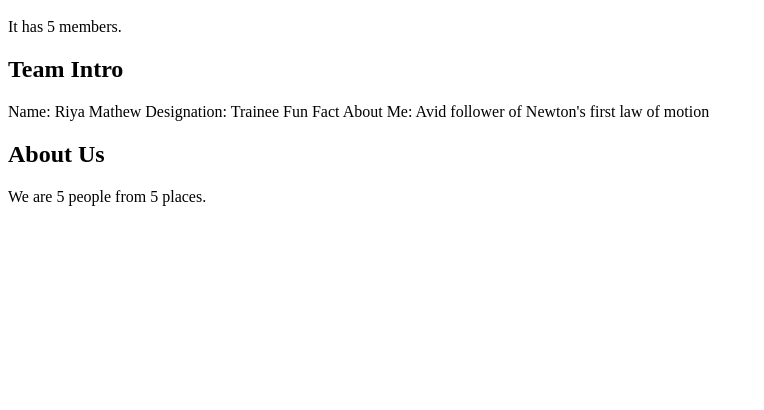
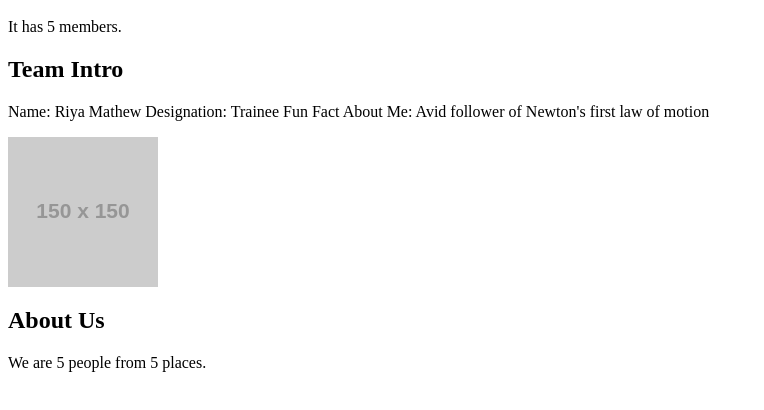
Before and after one commit to Rebekkah123/team-intro1, a plain HTML site: page index.html in a window 1280 px wide. Shown: the part 48-458 px from the top of the page, without its empty margins (0-764 px from the left). Drawn offline with Linux system fonts and the light colour scheme; placeholder pictures from the web are drawn by us.

Commit message:
Added my profile picture

```diff
--- a/index.html
+++ b/index.html
@@ -10,6 +10,9 @@
        Designation: Trainee
        Fun Fact About Me: Avid follower of Newton's first law of motion</p>
 
+    <img src="https://via.placeholder.com/150" alt="Riya's Profile Picture"
+    width="150" height="150">
+
     <h2>About Us</h2>
     <p>We are 5 people from 5 places.</p>
   </body>
```
